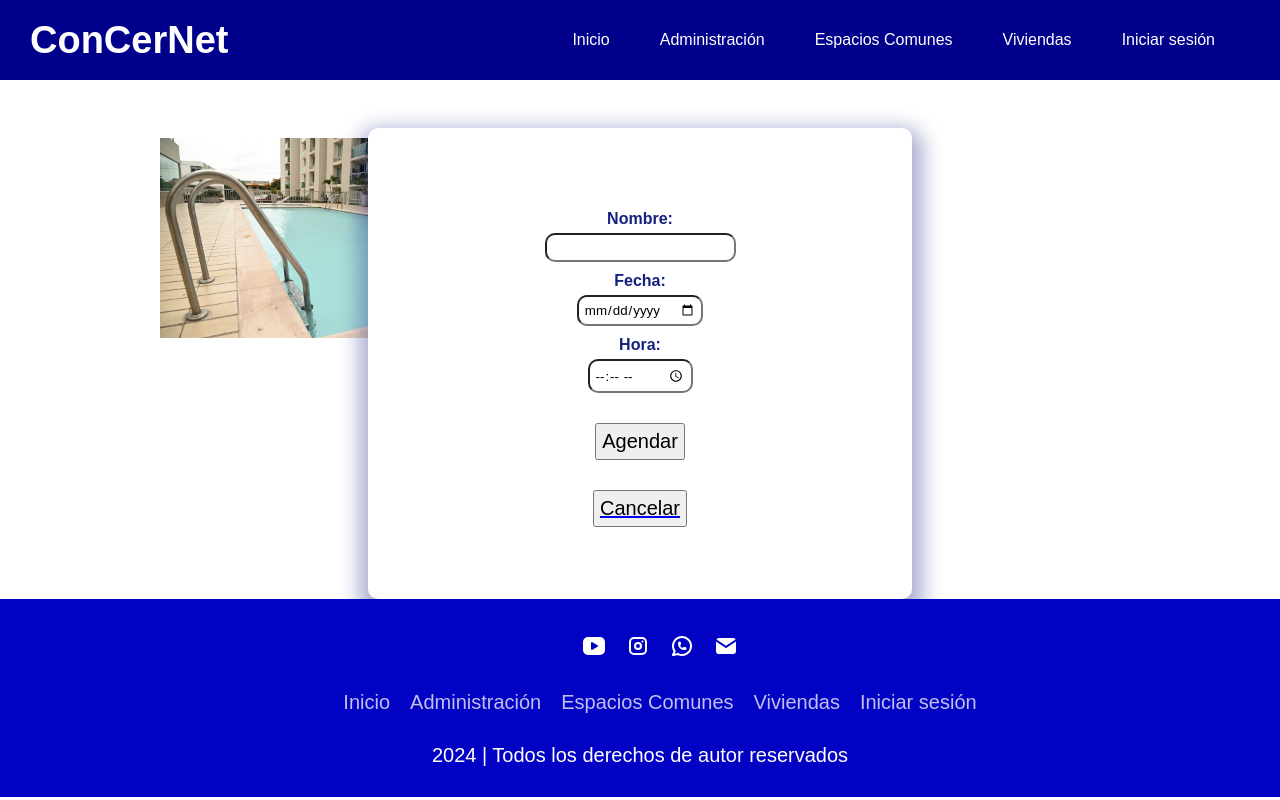
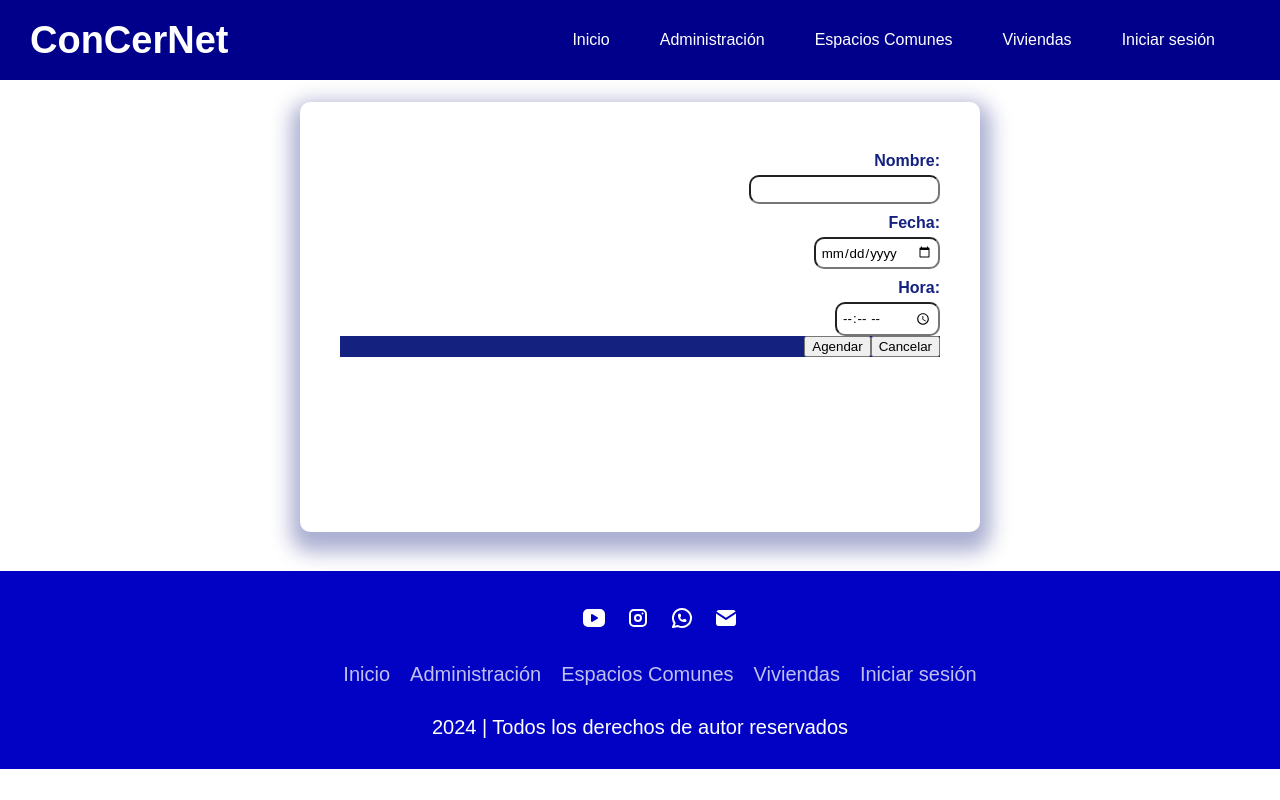
Before and after one commit to ConCerNet/ConCerNet, a React (Create React App) app in the folder concernet/: page /Espacios/1 in a window 1280 px wide. Built offline with nearby package versions, Linux system fonts and the light colour scheme.

Commit message:
commit :/

```diff
--- a/concernet/src/Pages/Agendamiento.jsx
+++ b/concernet/src/Pages/Agendamiento.jsx
@@ -21,6 +21,7 @@ const Agendamiento = () => {
           <img src={espacio.imagen} alt={`Imagen del espacio ${espacio.nombre}`} />
         </div>
         <form className="calendario" action="#">
+          <div className="calendario__titulo">
             <label for="nombre"><b>Nombre:</b></label>
             <input type="text" id="nombre" name="nombre" required/>
 
@@ -29,9 +30,11 @@ const Agendamiento = () => {
 
             <label for="hora"><b>Hora:</b></label>
             <input type="time" id="hora" name="hora" required/>
-
-            <button type="submit">Agendar</button>
-            <Link to="/Espacios"><button id="cancelar">Cancelar</button></Link>
+          </div>
+            <div className="desicion">
+              <button type="submit">Agendar</button>
+              <Link className="cancelar" to="/Espacios"><button>Cancelar</button></Link>
+            </div>
         </form>
       </div>
       <Footer/>
--- a/concernet/src/Styles/Agendamiento.css
+++ b/concernet/src/Styles/Agendamiento.css
@@ -9,20 +9,26 @@
 }
 
 .agendaImagen img{
-    width: 300px;
+    width: 400px;
     height: auto;
+    border-radius: 10px;
+    margin: 0 50% 0;
+    /*z-index: 2;*/
+    animation: animacion 1s ease-out forwards;
 }
 
-.contenedorAgendamiento .calendario {
+.calendario{
+    padding: 40px;
     background-color: white;
-    padding: 70px;
     border-radius: 10px;
     box-shadow: 1px 10px 20px 10px #14207e5b;
-    max-width: 400px;
-    text-align: center;
+    max-width: 600px;
+    height: 350px;
+    text-align: right;
     animation: animacion 1s ease-out forwards;
     margin: auto;
-    margin-top: 10%;
+    margin-top: 8%;
+    margin-bottom: 3%;
 }
 
 .calendario label {
@@ -37,11 +43,7 @@
     border-radius: 10px;
 }
 
-.calendario button{
-    display: block;
-    margin: auto;
-    margin-top: 30px;
-    padding: 5px;
+.desicion{
     cursor: pointer;
-    font-size: 20px;
+    background-color: #14217e;
 }
--- a/concernet/src/Styles/Login.css
+++ b/concernet/src/Styles/Login.css
@@ -21,7 +21,7 @@
     width: 100%;
 }
 
-form{
+.login form{
     background: transparent;
     padding: 40px;
     border-radius: 10px;
```
